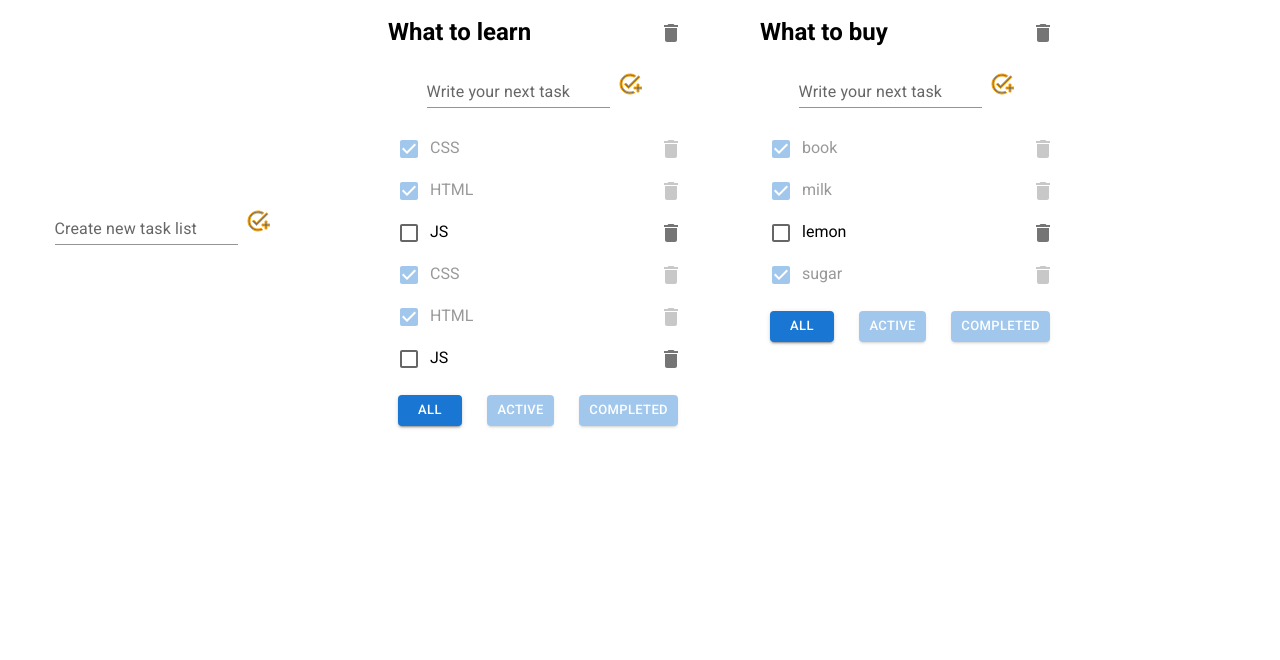
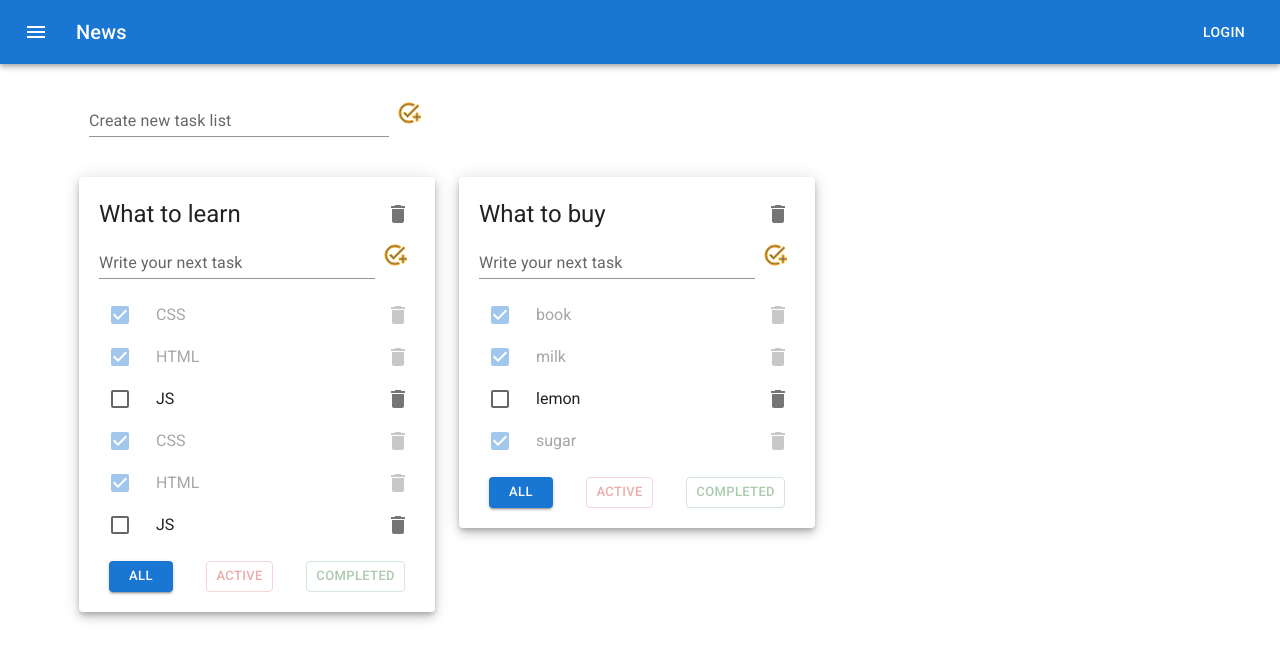
Before and after one commit to KatiaOcheretiana/todolist, a React (Create React App) app: page / in a window 1280 px wide. Shown: the top 660 px of the page. Built offline with nearby package versions, Linux system fonts and the light colour scheme.

Commit message:
add grid layout style by MUI + AppBar

```diff
--- a/src/App.tsx
+++ b/src/App.tsx
@@ -2,7 +2,26 @@ import React, { useState } from "react";
 import { TaskType, TodoList } from "./Components/TodoList/TodoList/TodoList";
 import { v1 } from "uuid";
 import { AddItemForm } from "./Components/TodoList/AddItemForm/AddItemForm";
-import { Box } from "@mui/material";
+import {
+  AppBar,
+  Button,
+  Container,
+  Grid,
+  IconButton,
+  Paper,
+  Toolbar,
+  Typography,
+} from "@mui/material";
+import { Menu } from "@mui/icons-material";
+import styled from "styled-components";
+
+const GridStyle = styled(Grid)`
+  width: 100%;
+
+  @media screen and (min-width: 768px) {
+    max-width: 380px;
+  }
+`;
 
 export type FilterValuesType = "all" | "completed" | "active";
 
@@ -121,23 +140,36 @@ function App() {
   };
 
   return (
-    <Box
-      sx={{
-        display: "flex",
-        flexWrap: "wrap",
-        gap: "40px",
-        "& > :not(style)": {
-          m: 2,
-          width: 300,
-        },
-      }}
+    <>
+      <AppBar position="static">
+        <Toolbar>
+          <IconButton
+            size="large"
+            edge="start"
+            color="inherit"
+            aria-label="menu"
+            sx={{ mr: 2 }}
           >
+            <Menu />
+          </IconButton>
+          <Typography variant="h6" component="div" sx={{ flexGrow: 1 }}>
+            News
+          </Typography>
+          <Button color="inherit">Login</Button>
+        </Toolbar>
+      </AppBar>
+      <Container fixed>
+        <Grid container style={{ padding: "25px" }}>
           <AddItemForm addItem={addTodolist} label="Create new task list" />
+        </Grid>
+        <Grid container spacing={3} style={{ padding: "15px" }}>
           {todolists.map((t) => {
             let filteredTasks: TaskType[] = allTasks[t.id];
 
             if (t.filter === "completed") {
-          filteredTasks = allTasks[t.id].filter((item) => item.isDone === true);
+              filteredTasks = allTasks[t.id].filter(
+                (item) => item.isDone === true
+              );
             }
             if (t.filter === "active") {
               filteredTasks = allTasks[t.id].filter(
@@ -146,6 +178,8 @@ function App() {
             }
 
             return (
+              <GridStyle item>
+                <Paper style={{ padding: "20px" }} elevation={6}>
                   <TodoList
                     key={t.id}
                     id={t.id}
@@ -160,9 +194,13 @@ function App() {
                     changeTaskTitle={changeTaskTitle}
                     changeTodolistTitle={changeTodolistTitle}
                   />
+                </Paper>
+              </GridStyle>
             );
           })}
-    </Box>
+        </Grid>
+      </Container>
+    </>
   );
 }
 
--- a/src/Components/TodoList/AddItemForm/AddItemForm.styled.tsx
+++ b/src/Components/TodoList/AddItemForm/AddItemForm.styled.tsx
@@ -1,9 +1,15 @@
+import { TextField } from "@mui/material";
 import styled from "styled-components";
 
 export const InputWrapper = styled.div`
   display: flex;
   align-items: center;
   justify-content: center;
-  margin-top: 10px;
-  margin-bottom: 20px;
 `;
+
+export const InputStyle = styled(TextField)`
+  width: 100%;
+  @media screen and (min-width: 375px) {
+    width: 300px;
+  }
+`;
--- a/src/Components/TodoList/AddItemForm/AddItemForm.tsx
+++ b/src/Components/TodoList/AddItemForm/AddItemForm.tsx
@@ -1,6 +1,6 @@
 import { ChangeEvent, KeyboardEvent, useState } from "react";
-import { InputWrapper } from "./AddItemForm.styled";
-import { IconButton, TextField } from "@mui/material";
+import { InputStyle, InputWrapper } from "./AddItemForm.styled";
+import { IconButton } from "@mui/material";
 import AddTaskIcon from "@mui/icons-material/AddTask";
 
 type AddItemFormProps = {
@@ -11,11 +11,11 @@ type AddItemFormProps = {
 export const AddItemForm = (props: AddItemFormProps) => {
   const [title, setTitle] = useState("");
 
-  const [error, setError] = useState<string | null>(null);
+  const [error, setError] = useState<boolean>(false);
 
   const onTitleChange = (e: ChangeEvent<HTMLInputElement>) => {
     setTitle(e.currentTarget.value);
-    setError(null);
+    setError(false);
   };
 
   const addTitleTask = () => {
@@ -23,12 +23,12 @@ export const AddItemForm = (props: AddItemFormProps) => {
       props.addItem(title.trim());
       setTitle("");
     } else {
-      setError("Title is required!");
+      setError(true);
     }
   };
 
   const onKeyPressHandler = (e: KeyboardEvent<HTMLInputElement>) => {
-    setError(null);
+    setError(false);
     if (e.charCode === 13) {
       addTitleTask();
     }
@@ -37,18 +37,20 @@ export const AddItemForm = (props: AddItemFormProps) => {
   return (
     <>
       <InputWrapper>
-        <TextField
+        <InputStyle
+          multiline
+          error={error}
           label={props.label}
           variant="standard"
           value={title}
           onChange={onTitleChange}
           onKeyPress={onKeyPressHandler}
+          helperText={error ? "Title is required!" : ""}
         />
         <IconButton onClick={addTitleTask}>
           <AddTaskIcon stroke="orange" />
         </IconButton>
       </InputWrapper>
-      {error && <p style={{ color: "red" }}> {error}</p>}
     </>
   );
 };
--- a/src/Components/TodoList/EditableSpan/EditableSpan.styled.tsx
+++ b/src/Components/TodoList/EditableSpan/EditableSpan.styled.tsx
@@ -1,5 +1 @@
 import styled from "styled-components";
-
-export const SpanInput = styled.input`
-  width: 200px;
-`;
--- a/src/Components/TodoList/EditableSpan/EditableSpan.tsx
+++ b/src/Components/TodoList/EditableSpan/EditableSpan.tsx
@@ -1,9 +1,11 @@
 import { ChangeEvent, useState } from "react";
-import { SpanInput } from "./EditableSpan.styled";
+
+import { TextField, Typography } from "@mui/material";
 
 type EditableSpanPropsType = {
   title: string;
   onChange: (newTitle: string) => void;
+  element?: any;
 };
 
 export const EditableSpan = (props: EditableSpanPropsType) => {
@@ -24,7 +26,10 @@ export const EditableSpan = (props: EditableSpanPropsType) => {
   };
 
   return editMode ? (
-    <SpanInput
+    <TextField
+      size="small"
+      color="warning"
+      multiline
       type="text"
       value={title}
       onBlur={activateViewMode}
@@ -32,6 +37,13 @@ export const EditableSpan = (props: EditableSpanPropsType) => {
       onChange={onChangeTitleHandler}
     />
   ) : (
-    <span onDoubleClick={activateEditMode}>{props.title}</span>
+    <Typography
+      // variant="subtitle2"
+      // component="h4"
+      variant={props.element || "p"}
+      onDoubleClick={activateEditMode}
+    >
+      {props.title}
+    </Typography>
   );
 };
--- a/src/Components/TodoList/TodoList/TodoList.styled.tsx
+++ b/src/Components/TodoList/TodoList/TodoList.styled.tsx
@@ -1,20 +1,20 @@
 import { Button } from "@mui/material";
 import styled from "styled-components";
 
-interface StyledButtonProps {
-  active: boolean;
-}
-
-export const StyledButton = styled(Button)<StyledButtonProps>`
-  opacity: ${(props) => (props.active ? 1 : 0.4)};
-  color: white;
-  padding: 5px 10px;
-  margin-right: 10px;
+export const StyledButton = styled(Button)`
+  opacity: ${(props) => (props.variant === "contained" ? 1 : 0.4)};
 `;
 
 interface ItemOfListProps {
   isDone: boolean;
 }
+
+export const CheckBoxTitle = styled.div`
+  display: flex;
+  flex-direction: row;
+  gap: 15px;
+  align-items: center;
+`;
 
 export const ItemOfList = styled.li<ItemOfListProps>`
   opacity: ${(props) => (props.isDone ? "0.4" : "1")};
@@ -28,7 +28,13 @@ export const TitleListWrapper = styled.div`
 
 export const ButtonWrapper = styled.div`
   display: flex;
+  flex-direction: column;
+  gap: 5px;
   justify-content: space-between;
   margin-top: 15px;
   padding: 0 10px;
+
+  @media screen and (min-width: 375px) {
+    flex-direction: row;
+  }
 `;
--- a/src/Components/TodoList/TodoList/TodoList.tsx
+++ b/src/Components/TodoList/TodoList/TodoList.tsx
@@ -2,6 +2,7 @@ import { ChangeEvent } from "react";
 import { FilterValuesType } from "../../../App";
 import {
   ButtonWrapper,
+  CheckBoxTitle,
   ItemOfList,
   StyledButton,
   TitleListWrapper,
@@ -51,11 +52,13 @@ export const TodoList = (props: PropsType) => {
   };
 
   return (
-    <div>
+    <>
       <TitleListWrapper>
-        <h2>
-          <EditableSpan title={props.title} onChange={changeTodolistTitle} />
-        </h2>
+        <EditableSpan
+          element="h5"
+          title={props.title}
+          onChange={changeTodolistTitle}
+        />
 
         <IconButton
           aria-label="delete"
@@ -69,7 +72,7 @@ export const TodoList = (props: PropsType) => {
       </TitleListWrapper>
       <div>
         <AddItemForm addItem={addTaskTitle} label="Write your next task" />
-        <ul>
+        <ul style={{ marginTop: "15px" }}>
           {props.tasks.map((item) => {
             const onChangeStatusHandler = (
               e: ChangeEvent<HTMLInputElement>
@@ -88,7 +91,7 @@ export const TodoList = (props: PropsType) => {
             return (
               <ItemOfList key={item.id} isDone={item.isDone}>
                 <TitleListWrapper>
-                  <div>
+                  <CheckBoxTitle>
                     <Checkbox
                       checked={item.isDone}
                       onChange={onChangeStatusHandler}
@@ -98,7 +101,7 @@ export const TodoList = (props: PropsType) => {
                       title={item.title}
                       onChange={onChangeTitleHandler}
                     />
-                  </div>
+                  </CheckBoxTitle>
 
                   <IconButton
                     aria-label="delete"
@@ -116,31 +119,30 @@ export const TodoList = (props: PropsType) => {
         </ul>
         <ButtonWrapper>
           <StyledButton
-            variant="contained"
+            variant={props.filter === "all" ? "contained" : "outlined"}
             size="small"
-            active={props.filter === "all"}
             onClick={() => props.changeFilter("all", props.id)}
           >
             All
           </StyledButton>
           <StyledButton
-            variant="contained"
+            variant={props.filter === "active" ? "contained" : "outlined"}
             size="small"
-            active={props.filter === "active"}
+            color="error"
             onClick={() => props.changeFilter("active", props.id)}
           >
             Active
           </StyledButton>
           <StyledButton
-            variant="contained"
+            variant={props.filter === "completed" ? "contained" : "outlined"}
             size="small"
-            active={props.filter === "completed"}
+            color="success"
             onClick={() => props.changeFilter("completed", props.id)}
           >
             Completed
           </StyledButton>
         </ButtonWrapper>
       </div>
-    </div>
+    </>
   );
 };
```
Lines whose indentation alone changed are shown as unchanged.
